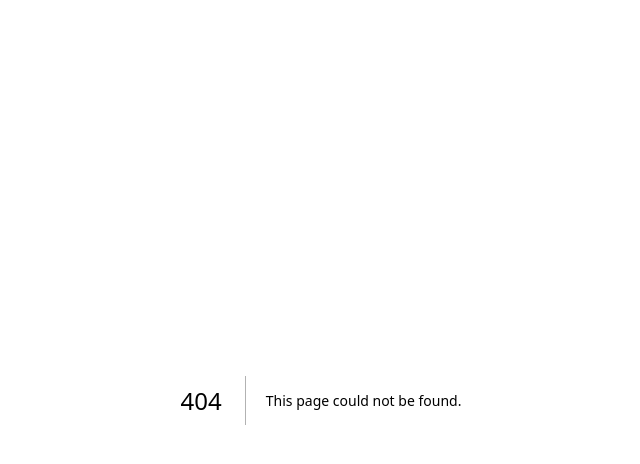
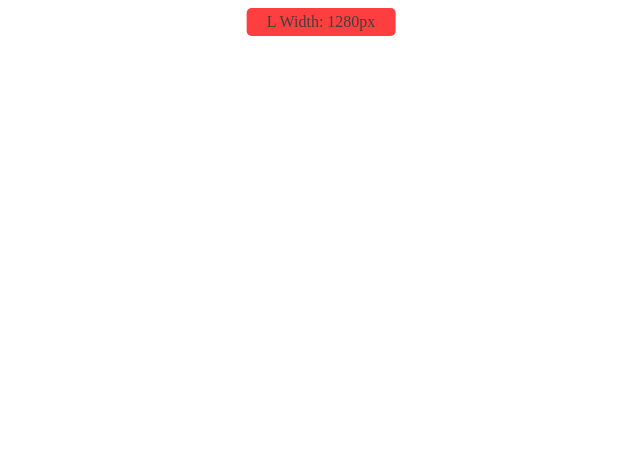
Before and after one commit to evgenykrivov/Layout-App, a Next.js app: page /components/WidgetSize/WidgetSize in a window 1280 px wide. Before the commit this address had no page. Shown: the top 464 px of the page, without its empty margins (319-959 px from the left). Built offline with nearby package versions, Linux system fonts and the light colour scheme.

Commit message:
Add component WidgetSize

```diff
--- a/pages/components/MainLayout/MainLayout.js
+++ b/pages/components/MainLayout/MainLayout.js
@@ -2,6 +2,7 @@ import Head from "next/head"
 import Header from "../Header"
 import Main from "../Main"
 import Footer from "../Footer"
+import WidgetSize from "@/pages/components/WidgetSize"
 
 const MainLayout = ({ children }) => (<>
   <Head>
@@ -19,6 +20,7 @@ const MainLayout = ({ children }) => (<>
     <link href="https://fonts.googleapis.com/css2?family=Roboto&display=swap" rel="stylesheet"/>
   </Head>
 
+  <WidgetSize/>
   <Header/>
   <Main>
     { children }
--- /dev/null
+++ b/pages/components/WidgetSize/WidgetSize.js
@@ -0,0 +1,31 @@
+import styles from "../../../styles/WidgetSize.module.css"
+import { useState, useEffect } from "react";
+
+const ScreenWidth = () => {
+  const [ width, setWidth ] = useState(0);
+  const [ text, setText ] = useState("")
+
+  useEffect(() => {
+    const handleResize = () => {
+      setWidth(window.innerWidth)
+      const width = window.innerWidth
+      if ( width <= 768 ) {
+        setText("S Width");
+      } else if ( width <= 1024 ) {
+        setText("M Width");
+      } else {
+        setText("L Width");
+      }
+    }
+    handleResize();
+    window.addEventListener('resize', () => {
+      handleResize()
+    })
+
+    return () => window.removeEventListener('resize', handleResize);
+  }, [])
+
+  return <p className={ styles.components }>{ text }: { width }px</p>
+}
+
+export default ScreenWidth
--- /dev/null
+++ b/pages/components/WidgetSize/index.js
@@ -0,0 +1 @@
+export { default } from "./WidgetSize"
--- /dev/null
+++ b/styles/WidgetSize.module.css
@@ -0,0 +1,38 @@
+.components {
+    max-width: 150px;
+    display: flex;
+    position: absolute;
+    left: 50%;
+    top: 1%;
+    transform: translate(-50%);
+    margin: 0 auto;
+    align-items: center;
+    justify-content: center;
+    border-radius: 5px;
+    opacity: 0.75;
+    padding: 5px 20px;
+}
+
+@media screen and (1200px < width)  {
+    .components {
+        background-color: red;
+    }
+}
+
+@media screen and (768px < width <= 1200px)  {
+    .components {
+        background-color: orange;
+    }
+}
+
+@media screen and (400px < width <= 768px)  {
+    .components {
+        background-color: yellow;
+    }
+}
+
+@media screen and (width <= 400px)  {
+    .components {
+        background-color: greenyellow;
+    }
+}
```
